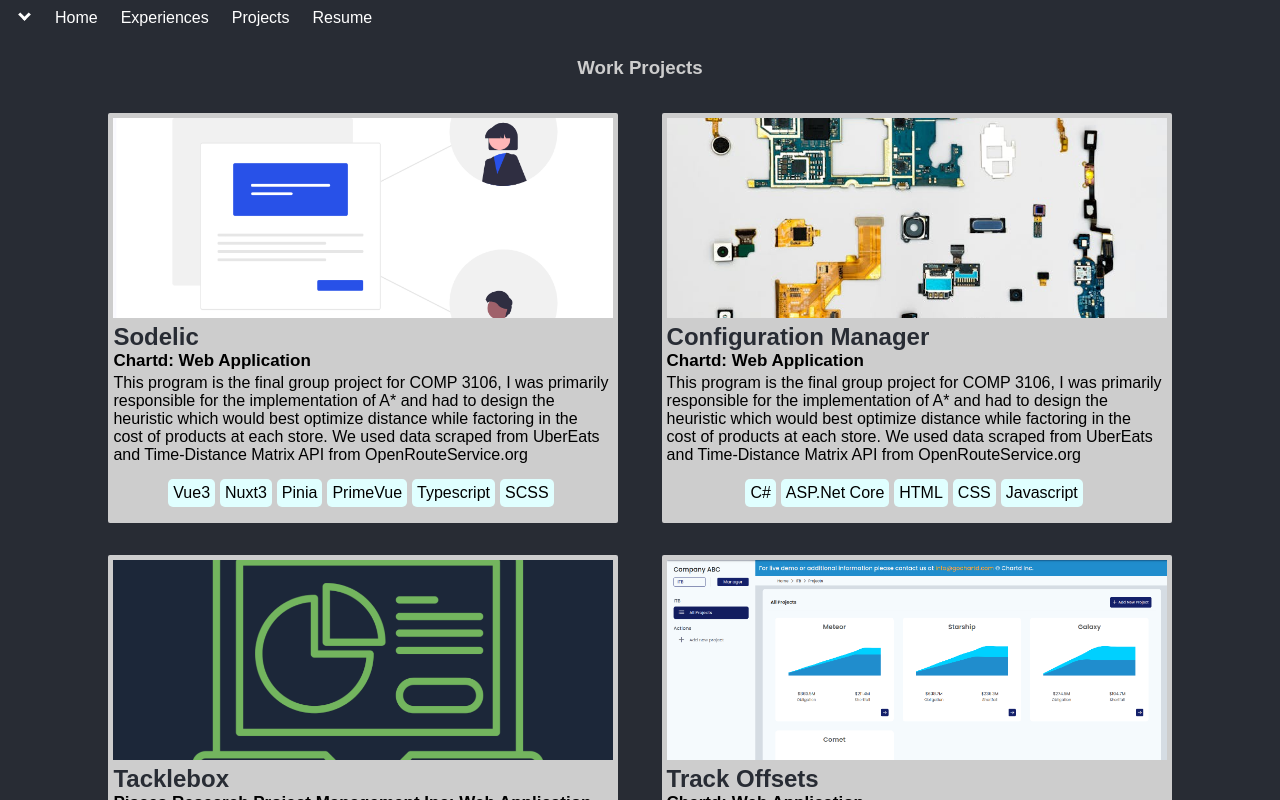
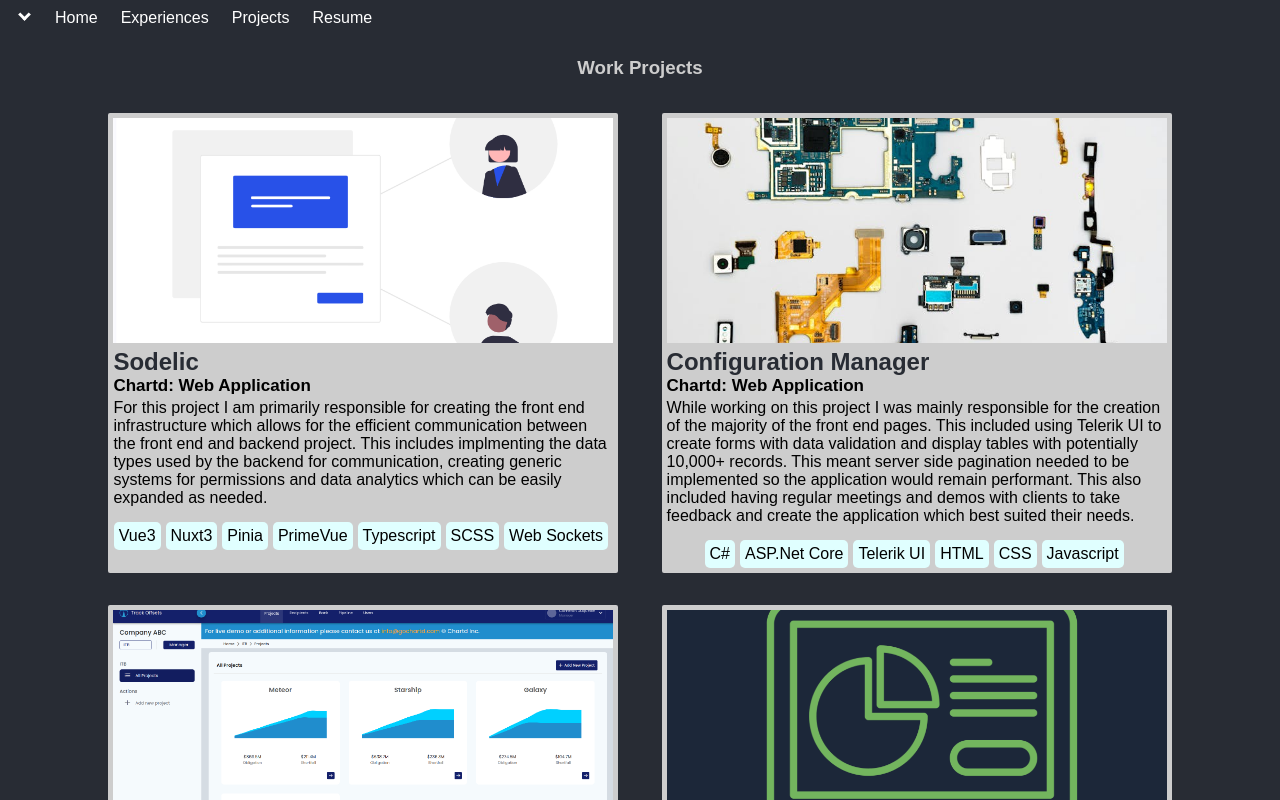
Before and after one commit to IainMcilveen/portfolio-v4, a Nuxt app: page /projects in a window 1280 px wide. Built offline with nearby package versions, Linux system fonts and the light colour scheme.

Commit message:
added project text

```diff
--- a/components/Project.vue
+++ b/components/Project.vue
@@ -41,7 +41,7 @@
   transition: 300ms ease all;
 
   width: 500px;
-  height: 400px;
+  height: 450px;
 
   background-color: $bgLight;
   border-radius: 2px;
@@ -97,7 +97,7 @@
 
 .Project-Box:hover{
   width: 505px;
-  height: 405px;
+  height: 455px;
   box-shadow: 0 5px 5px $bgMid;
 }
 
--- a/pages/experiences.vue
+++ b/pages/experiences.vue
@@ -14,7 +14,7 @@
 		title: "Full Stack Developer",
 		desc: "Chartd",
 		time: "May 2023 - Present",
-		text: "As a Full Stack Developer I am responsible for working on a variety of a different projects with a variety of different languages and frameworks. This includes but is not limited to working with Python, FastAPI, openPyXl and MongoDB to add back-end Features to an application such as User Management and automatic generation of Excel reports. As well as creating the front-end for an application from the ground up using Asp.net core and Telerik UI, with automatic deployments to Azure using Github Actions.",
+		text: "As a Full Stack Developer I am responsible for working on a variety of a different projects with a variety of different languages and frameworks. This includes but is not limited to working with Python, FastAPI, openPyXl and MongoDB to add back-end Features to an application such as User Management and automatic generation of Excel reports. Creating the front-end for an application from the ground up using Asp.net core and Telerik UI, with automatic deployments to Azure using Github Actions. As well as working on a Nuxt 3 application in Typescript making use of Pinia Stores and Composables to efficiently handle data retreival and updates. This includes creating generic implementations to allow for easily explandable permissions and analytics generation.",
 		img: chartdimg,
 		url: "https://gochartd.com/"
 	},
--- a/pages/projects.vue
+++ b/pages/projects.vue
@@ -26,32 +26,32 @@
     img: sodelic,
     title: "Sodelic",
     desc: "Chartd: Web Application",
-    text: "This program is the final group project for COMP 3106, I was primarily responsible for the implementation of A* and had to design the heuristic which would best optimize distance while factoring in the cost of products at each store. We used data scraped from UberEats and Time-Distance Matrix API from OpenRouteService.org",
-    skills: ["Vue3", "Nuxt3", "Pinia", "PrimeVue", "Typescript", "SCSS"]
+    text: "For this project I am primarily responsible for creating the front end infrastructure which allows for the efficient communication between the front end and backend project. This includes implmenting the data types used by the backend for communication, creating generic systems for permissions and data analytics which can be easily expanded as needed.",
+    skills: ["Vue3", "Nuxt3", "Pinia", "PrimeVue", "Typescript", "SCSS", "Web Sockets"]
   },
   {
     url: "https://chartd.ai/configuration_manager",
     img: confmgr,
     title: "Configuration Manager",
     desc: "Chartd: Web Application",
-    text: "This program is the final group project for COMP 3106, I was primarily responsible for the implementation of A* and had to design the heuristic which would best optimize distance while factoring in the cost of products at each store. We used data scraped from UberEats and Time-Distance Matrix API from OpenRouteService.org",
-    skills: ["C#","ASP.Net Core","HTML","CSS","Javascript"]
+    text: "While working on this project I was mainly responsible for the creation of the majority of the front end pages. This included using Telerik UI to create forms with data validation and display tables with potentially 10,000+ records. This meant server side pagination needed to be implemented so the application would remain performant. This also included having regular meetings and demos with clients to take feedback and create the application which best suited their needs.",
+    skills: ["C#","ASP.Net Core","Telerik UI","HTML","CSS","Javascript"]
+  },
+  {
+    url: "https://trackoffsets.com/",
+    img: trackoffsets,
+    title: "Track Offsets",
+    desc: "Chartd: Web Application",
+    text: "While working on this project I fixed various bugs and added features to the existing FastAPI backend including a variety of endpoints for access and modifying data which I had created the models for, permissions management and the automatic generation of reports into various different formats including CSV and Excel using openPyXL to generate the spreadsheets.",
+    skills: ["FastAPI","Python","OpenPyXL","MongoDB", "Cognito"]
   },
   {
     url: "https://tacklebox.piscesrpm.com/",
     img: tacklebox,
     title: "Tacklebox",
     desc: "Pisces Research Project Management Inc: Web Application",
-    text: "This program is the final group project for COMP 3106, I was primarily responsible for the implementation of A* and had to design the heuristic which would best optimize distance while factoring in the cost of products at each store. We used data scraped from UberEats and Time-Distance Matrix API from OpenRouteService.org",
+    text: "While working on this project I was mainly responsible for adding features to the existing backend Django project as well as creating associated pages in a front end Vue application to support them. This included creating various models to store in the MongoDB database and creating serializers so that a RestAPI could be created allowing for interactions between the new Vue pages I created and the backend.",
     skills: ["Vue","Django","Python","MongoDB"]
-  },
-  {
-    url: "https://trackoffsets.com/",
-    img: trackoffsets,
-    title: "Track Offsets",
-    desc: "Chartd: Web Application",
-    text: "This program is the final group project for COMP 3106, I was primarily responsible for the implementation of A* and had to design the heuristic which would best optimize distance while factoring in the cost of products at each store. We used data scraped from UberEats and Time-Distance Matrix API from OpenRouteService.org",
-    skills: ["FastAPI","Python","OpenPyXL","MongoDB"]
   },
 ]
 
```
